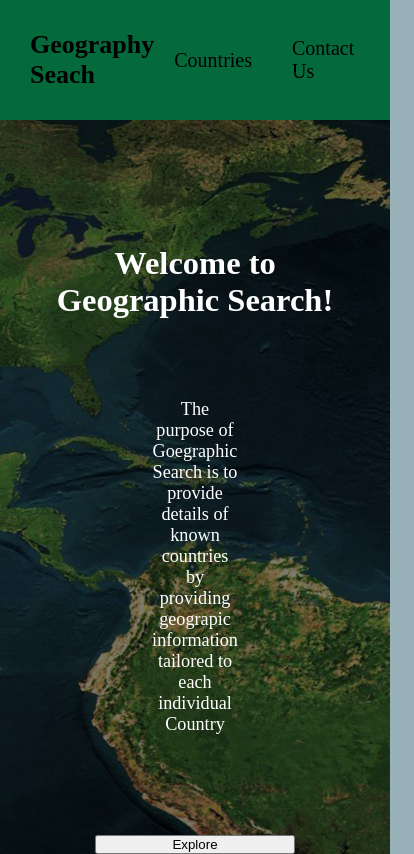
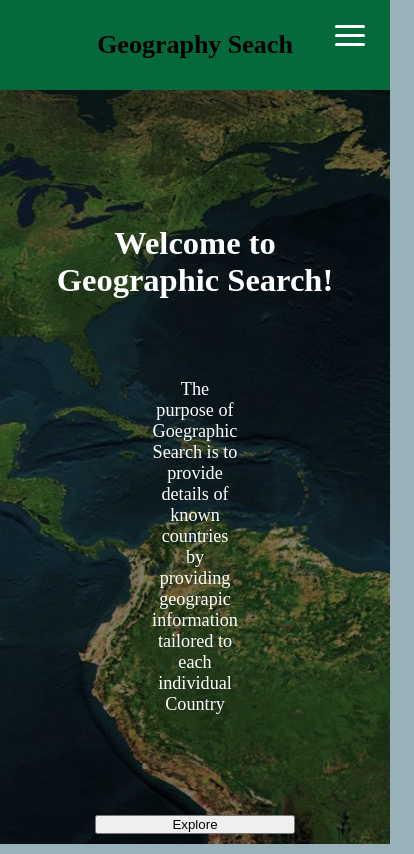
Before and after one commit to Jrock474/React_Project, a React (Vite) app: page / in a window 390 px wide. Shown: the whole page, 414 px wide, since content can reach past the window. Built offline with nearby package versions, Linux system fonts and the light colour scheme.

Commit message:
adjusted header for mobile responsiveness

```diff
--- a/src/App.css
+++ b/src/App.css
@@ -279,6 +279,17 @@ h2{
     padding-right: 10px;
 }
 
+.toggle-button{
+    position: absolute;
+    display: none;
+    flex-direction: column;
+    justify-content: space-between;
+    width: 30px;
+    height: 21px;
+    top: 25px;
+    right: 25px;
+}
+
 .toggle-button .bar{
     height: 3px;
     width: 100%;
@@ -287,6 +298,11 @@ h2{
 }
 
 @media(max-width:1000px) {
+
+    .header{
+        text-align: center;
+        flex-direction: column;
+    }
 
     .country-flag{
         height: 150px;
@@ -308,7 +324,7 @@ h2{
         display: none;
     }
 
-    .nav-area li{
+    .navbar li{
         display: flex;
         flex-direction: column;
         padding: 0;
@@ -319,6 +335,37 @@ h2{
         display: flex;
     }
 
+    .navbar {
+        display: none;
+    }
+
+    .navbar-active{
+        margin-top: 10px;
+        display: flex;
+        flex-direction: column;
+        width: 100%;
+        padding: 0;
+        text-align: center;
+        justify-content: center;
+    }
+
+    .navbar-active li{
+        display: inline-block;
+        font-size: 1.3rem;
+        padding: 8px;
+    }
+
+    .navbar-active li a{
+        color: #fff;
+        text-decoration: none;
+        padding: 10px;
+    }
+
+    .navbar-active li a:hover{
+        background: #fff;
+        color: #333;
+    }
+
     #lightbox img{
         width: 100%;
         height: auto;
--- a/src/components/Header.jsx
+++ b/src/components/Header.jsx
@@ -4,6 +4,14 @@ import { Link } from "react-router-dom";
 const Header = () => {
 
   const [isNavbarActive, setIsNavbarActive] = useState(false)
+
+  const handleClick = () =>{
+    if (isNavbarActive === false) {
+      setIsNavbarActive(true)
+    } else {
+      setIsNavbarActive(false)
+    }
+  }
   return (
     <>
       <div className="header">
@@ -12,12 +20,12 @@ const Header = () => {
             Geography Seach
           </Link>
         </h1>
-        <div class="toggle-button">
+        <div class="toggle-button" onClick={handleClick}>
             <span class="bar"></span>
             <span class="bar"></span>
             <span class="bar"></span>
           </div>
-        <ul className="navbar">
+        <ul className={isNavbarActive ? "navbar-active" : "navbar"}>
           <li>
             <Link className="link" to="/countries">
               Countries
@@ -28,8 +36,6 @@ const Header = () => {
               Contact Us
             </Link>
           </li>
-          <li>
-          </li>
         </ul>
       </div>
     </>
```
